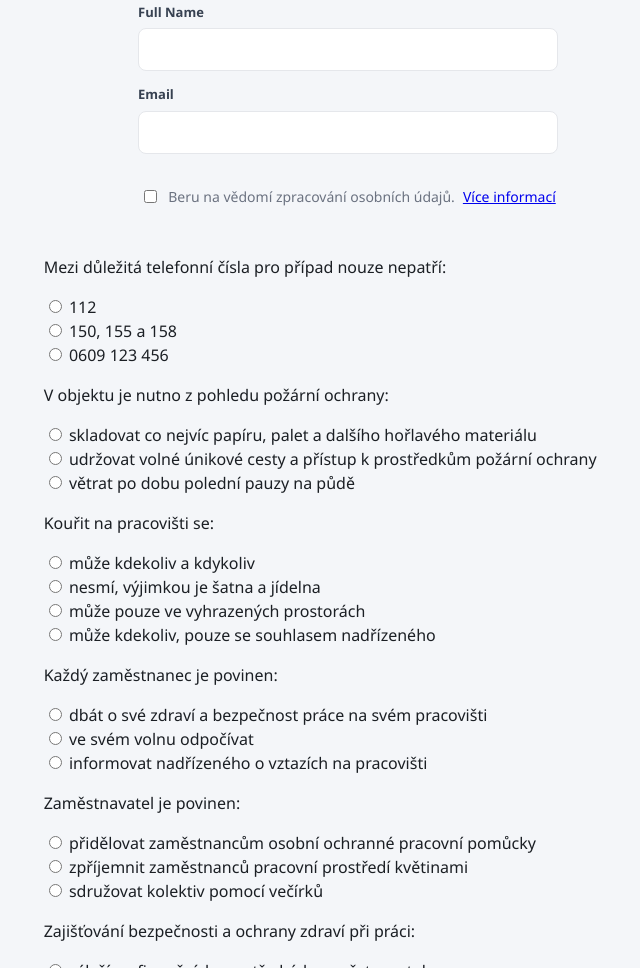
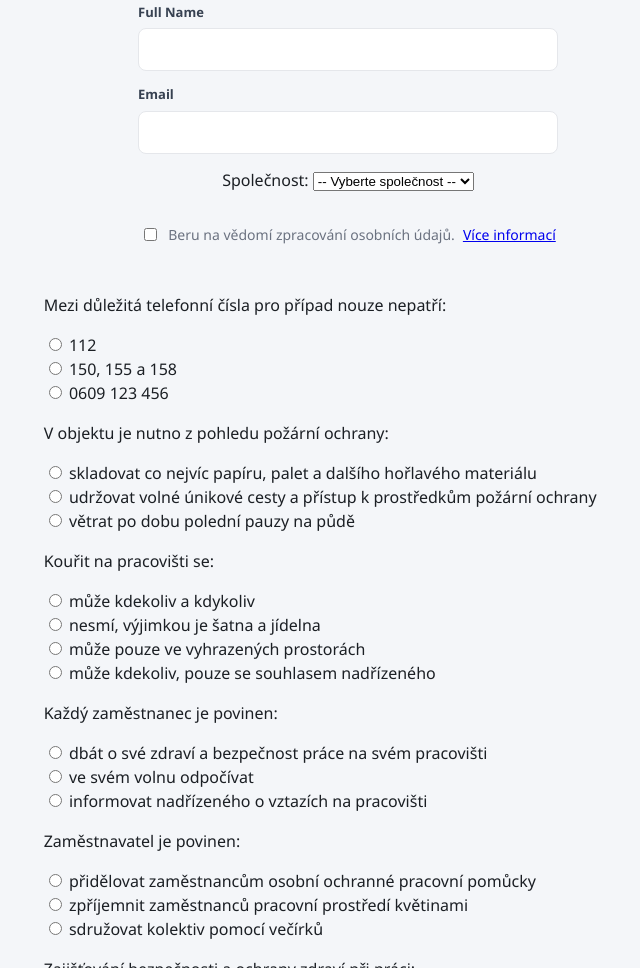
Before and after one commit to HiLoCookie/BOZP, a website: page index.html in a window 1280 px wide. Shown: the part 954-1922 px from the top of the page, without its empty margins (292-932 px from the left). Drawn offline with Linux system fonts and the light colour scheme.

Commit message:
Update index.html

```diff
--- a/index.html
+++ b/index.html
@@ -25,6 +25,15 @@
     <label for="email">Email</label>
     <input type="email" id="email" required>
   </div>
+  <div>
+    <label>Společnost:</label>
+      <select id="company" required>
+          <option value="">-- Vyberte společnost --</option>
+          <option value="POHAS">POHAS s.r.o.</option>
+          <option value="ABC">ABC s.r.o.</option>
+          <option value="XYZ">XYZ a.s.</option>
+      </select>
+    </div>
 
     <label class="gdpr">
       <input type="checkbox" required>
```
